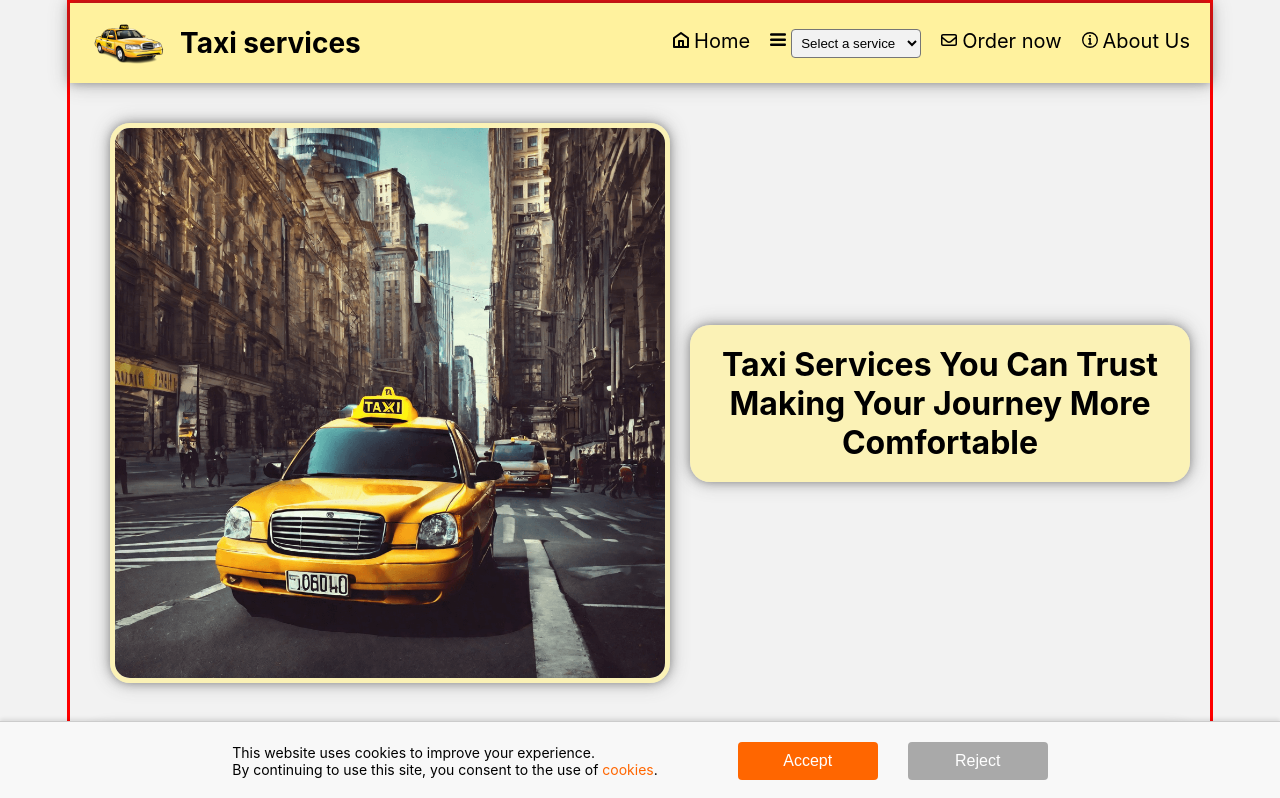
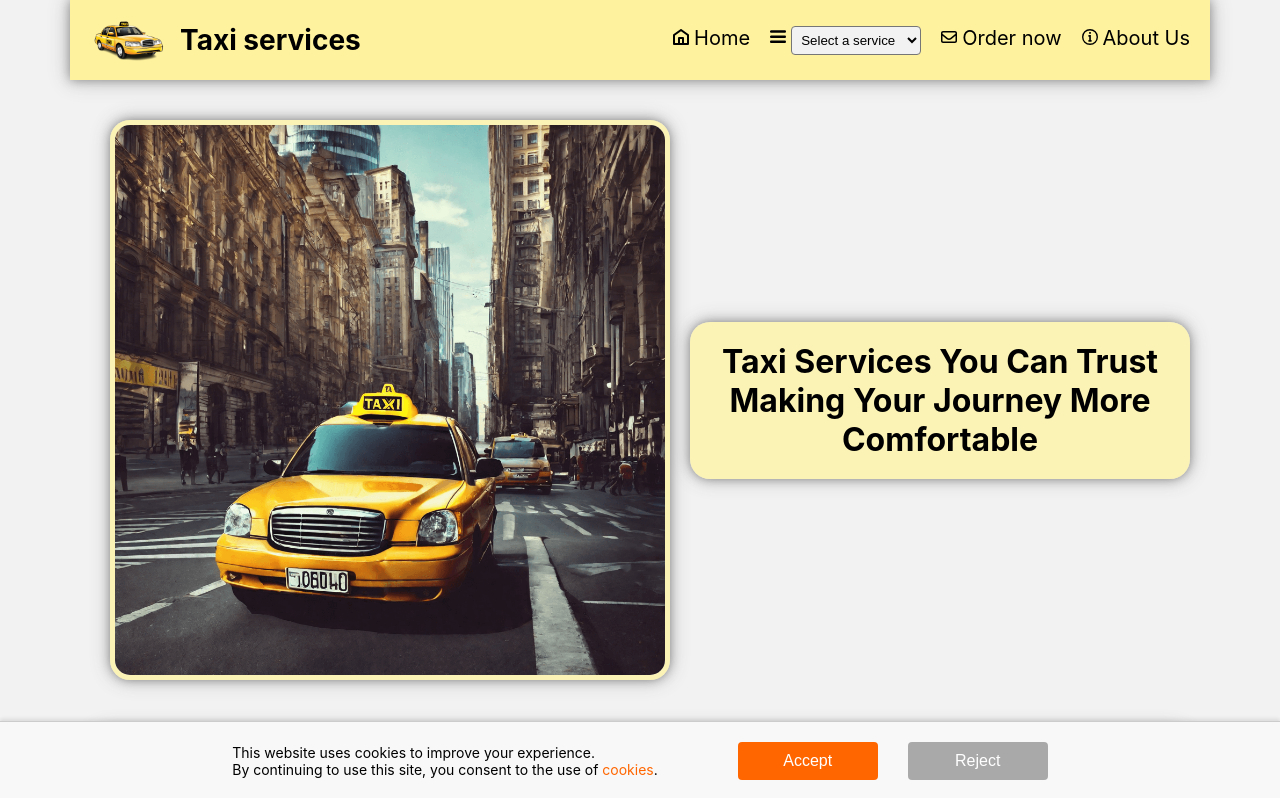
Before and after one commit to veluat/taxi-services, a React (Create React App) app: page / in a window 1280 px wide. Shown: the top 798 px of the page. Built offline with nearby package versions, Linux system fonts and the light colour scheme.

Commit message:
style: total fix

```diff
--- a/src/index.css
+++ b/src/index.css
@@ -20,5 +20,4 @@ code {
     width: 100%;
     height: 100%;
     margin: 0 auto;
-    border: 3px solid red;
 }
```
